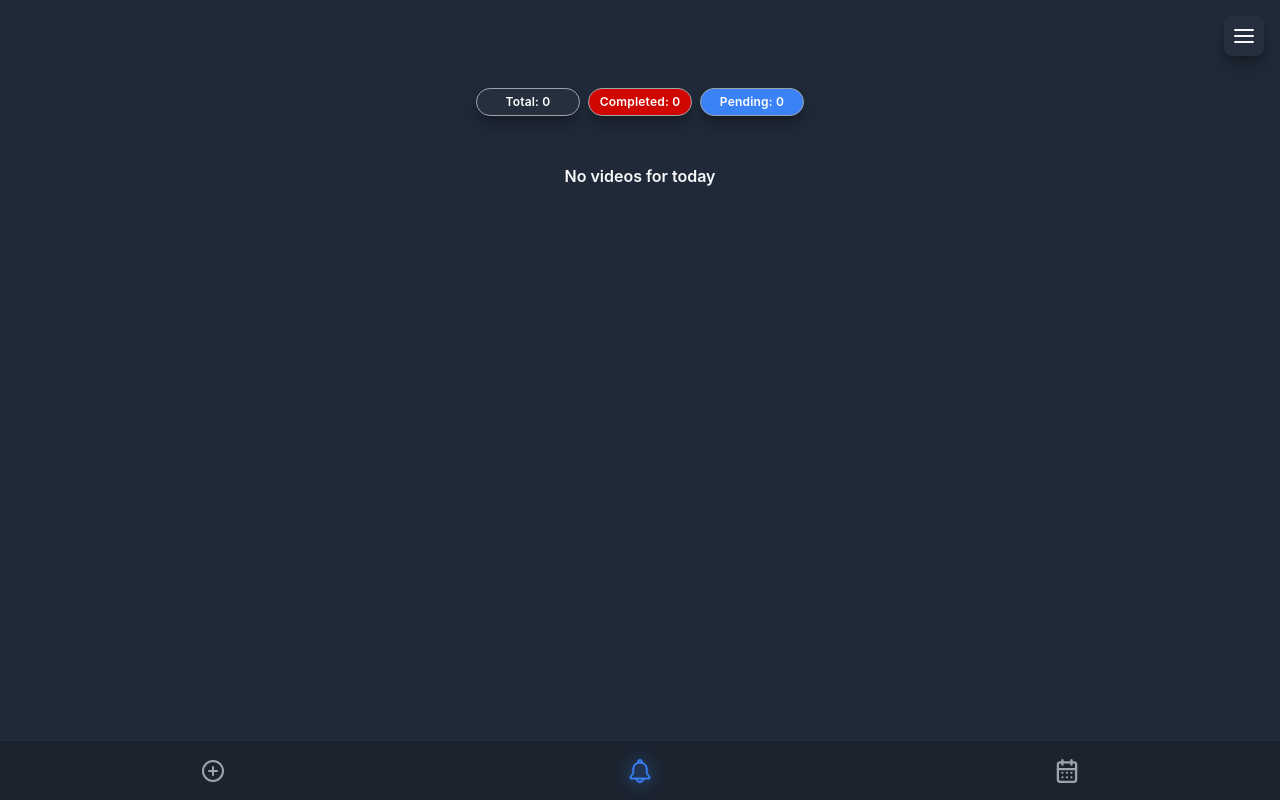
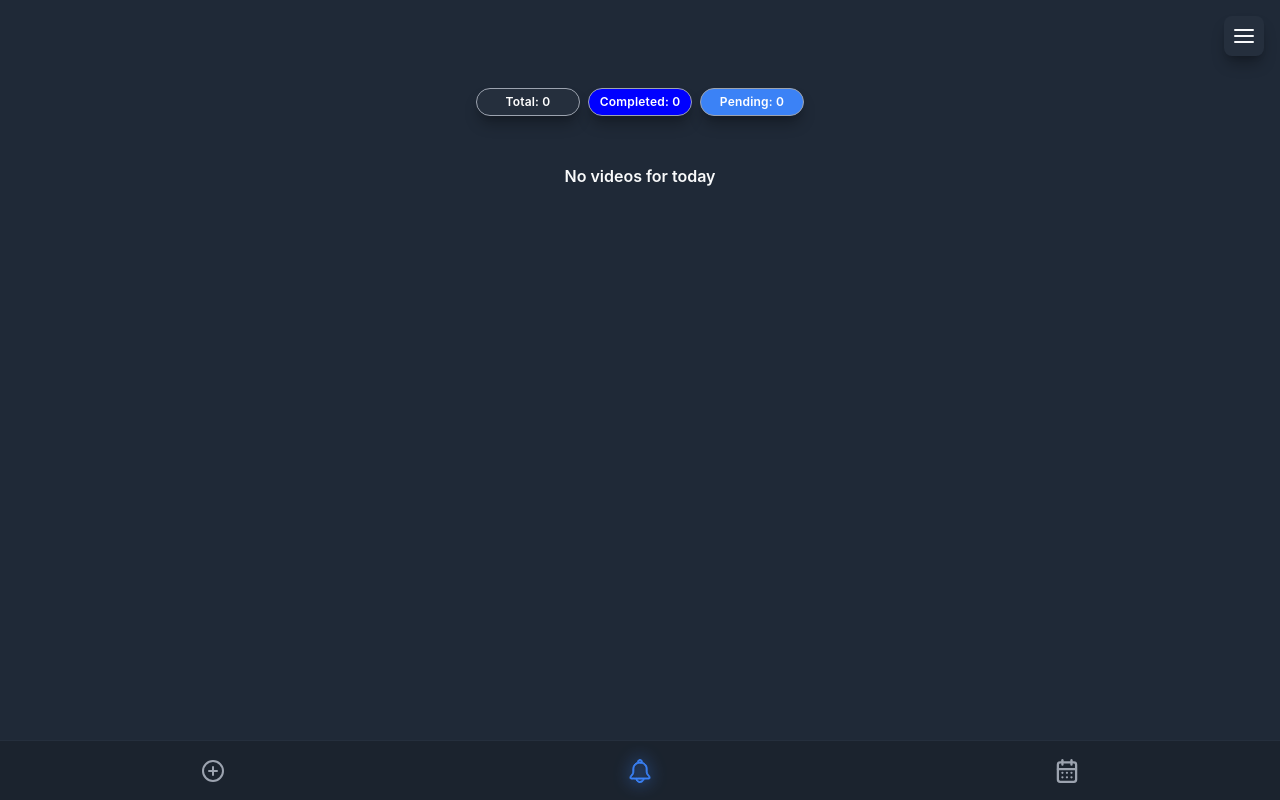
Before and after one commit to mikeydembek/Futterwacken, a Vue app: page / in a window 1280 px wide. Built offline with nearby package versions, Linux system fonts and the light colour scheme.

Commit message:
Update TodayReminders.vue

```diff
--- a/src/views/TodayReminders.vue
+++ b/src/views/TodayReminders.vue
@@ -273,7 +273,7 @@ box-shadow: 0 10px 15px -3px rgba(0, 0, 0, 0.3), 0 4px 6px -4px rgba(0, 0, 0, 0.
 /* Backgrounds per spec */
 .badge-total { background: var(--bg-tertiary); }
 /* UPDATED: Brighter color for completed badge */
-.badge-completed { background: rgba(207, 7, 0, 100) }
+.badge-completed { background: rgba(0, 0,255, 100) }
 .badge-pending { background: var(--accent-primary); }
 
 /* Sections */
@@ -482,4 +482,5 @@ margin-top: var(--space-md);
 /* Empty state */
 .empty-state { text-align: center; padding: var(--space-xl); }
 .empty-title { font-size: 16px; font-weight: 600; }
+
 </style>
```
